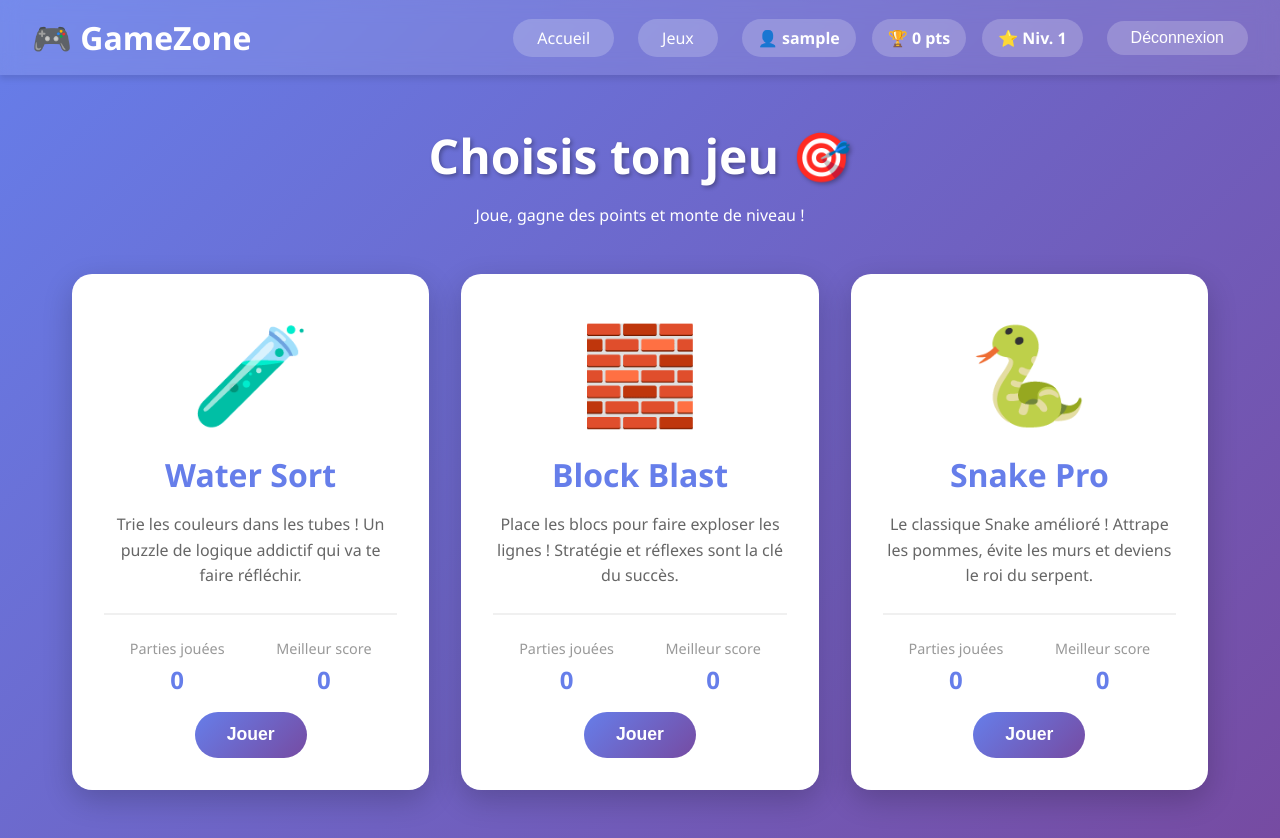
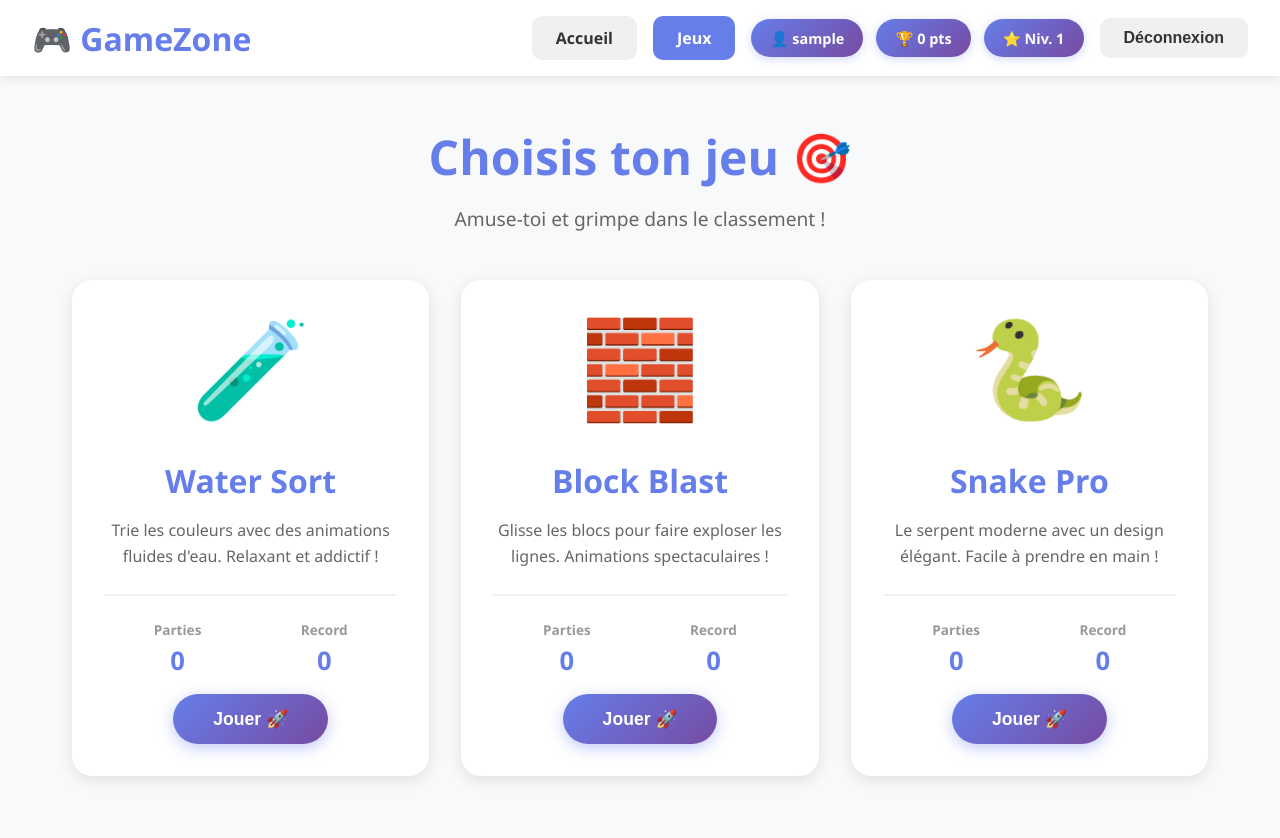
Before and after one commit to TheAmazingArtixx/Dutix, a plain HTML site: page games.html in a window 1280 px wide. Drawn offline with Linux system fonts and the light colour scheme; sample sign-in values are in the browser's storage.

Commit message:
Update games.html

```diff
--- a/games.html
+++ b/games.html
@@ -12,53 +12,61 @@
         }
         body {
             font-family: 'Segoe UI', Tahoma, Geneva, Verdana, sans-serif;
-            background: linear-gradient(135deg, #667eea 0%, #764ba2 100%);
+            background: #f8f9fa;
             min-height: 100vh;
         }
         .navbar {
-            background: rgba(255, 255, 255, 0.1);
-            backdrop-filter: blur(10px);
+            background: white;
             padding: 1rem 2rem;
             display: flex;
             justify-content: space-between;
             align-items: center;
-            box-shadow: 0 4px 6px rgba(0,0,0,0.1);
+            box-shadow: 0 2px 10px rgba(0,0,0,0.1);
         }
         .navbar h1 {
-            color: white;
+            color: #667eea;
             font-size: 2rem;
+            font-weight: 900;
         }
         .navbar-links {
             display: flex;
             align-items: center;
-            gap: 1.5rem;
+            gap: 1rem;
         }
         .navbar a, .navbar button {
-            color: white;
+            color: #333;
             text-decoration: none;
-            padding: 0.5rem 1.5rem;
-            border-radius: 25px;
+            padding: 0.7rem 1.5rem;
+            border-radius: 10px;
             transition: all 0.3s;
-            background: rgba(255, 255, 255, 0.2);
+            background: #f0f0f0;
             border: none;
             cursor: pointer;
             font-size: 1rem;
+            font-weight: 600;
         }
         .navbar a:hover, .navbar button:hover {
-            background: rgba(255, 255, 255, 0.3);
+            background: #667eea;
+            color: white;
             transform: translateY(-2px);
+        }
+        .navbar a.active {
+            background: #667eea;
+            color: white;
         }
         .user-stats {
             display: flex;
-            gap: 1rem;
+            gap: 0.8rem;
             align-items: center;
         }
         .stat-badge {
-            background: rgba(255, 255, 255, 0.2);
-            padding: 0.5rem 1rem;
+            background: linear-gradient(135deg, #667eea 0%, #764ba2 100%);
+            padding: 0.6rem 1.2rem;
             border-radius: 20px;
             color: white;
-            font-weight: 600;
+            font-weight: 700;
+            font-size: 0.9rem;
+            box-shadow: 0 2px 10px rgba(102, 126, 234, 0.3);
         }
         .container {
             max-width: 1200px;
@@ -67,13 +75,23 @@
         }
         .page-header {
             text-align: center;
-            color: white;
+            color: #333;
             margin-bottom: 3rem;
+            animation: fadeIn 0.6s ease-out;
+        }
+        @keyframes fadeIn {
+            from { opacity: 0; transform: translateY(20px); }
+            to { opacity: 1; transform: translateY(0); }
         }
         .page-header h2 {
             font-size: 3rem;
             margin-bottom: 1rem;
-            text-shadow: 2px 2px 4px rgba(0,0,0,0.3);
+            color: #667eea;
+            font-weight: 900;
+        }
+        .page-header p {
+            font-size: 1.2rem;
+            color: #666;
         }
         .games-grid {
             display: grid;
@@ -85,22 +103,37 @@
             border-radius: 20px;
             padding: 2rem;
             text-align: center;
-            transition: all 0.3s;
-            box-shadow: 0 10px 30px rgba(0,0,0,0.2);
+            transition: all 0.4s;
+            box-shadow: 0 4px 15px rgba(0,0,0,0.1);
             cursor: pointer;
+            animation: slideUp 0.6s ease-out;
+            animation-fill-mode: both;
+        }
+        .game-card:nth-child(1) { animation-delay: 0.1s; }
+        .game-card:nth-child(2) { animation-delay: 0.2s; }
+        .game-card:nth-child(3) { animation-delay: 0.3s; }
+        @keyframes slideUp {
+            from { opacity: 0; transform: translateY(30px); }
+            to { opacity: 1; transform: translateY(0); }
         }
         .game-card:hover {
-            transform: translateY(-10px) scale(1.02);
-            box-shadow: 0 15px 40px rgba(0,0,0,0.3);
+            transform: translateY(-15px) scale(1.02);
+            box-shadow: 0 15px 40px rgba(102, 126, 234, 0.3);
         }
         .game-icon {
             font-size: 6rem;
             margin-bottom: 1rem;
+            animation: float 3s ease-in-out infinite;
+        }
+        @keyframes float {
+            0%, 100% { transform: translateY(0px); }
+            50% { transform: translateY(-15px); }
         }
         .game-card h3 {
             font-size: 2rem;
             color: #667eea;
             margin-bottom: 1rem;
+            font-weight: 900;
         }
         .game-card p {
             color: #666;
@@ -118,29 +151,32 @@
             text-align: center;
         }
         .game-stat-label {
-            font-size: 0.9rem;
+            font-size: 0.85rem;
             color: #999;
             margin-bottom: 0.3rem;
+            font-weight: 600;
         }
         .game-stat-value {
-            font-size: 1.5rem;
-            font-weight: bold;
+            font-size: 1.6rem;
+            font-weight: 900;
             color: #667eea;
         }
         .play-btn {
             background: linear-gradient(135deg, #667eea 0%, #764ba2 100%);
             color: white;
-            padding: 0.8rem 2rem;
+            padding: 0.9rem 2.5rem;
             border: none;
             border-radius: 25px;
             font-size: 1.1rem;
-            font-weight: 600;
+            font-weight: 700;
             cursor: pointer;
-            transition: transform 0.3s;
+            transition: all 0.3s;
             margin-top: 1rem;
+            box-shadow: 0 4px 15px rgba(102, 126, 234, 0.4);
         }
         .play-btn:hover {
-            transform: scale(1.05);
+            transform: scale(1.1);
+            box-shadow: 0 6px 20px rgba(102, 126, 234, 0.6);
         }
     </style>
 </head>
@@ -149,7 +185,7 @@
         <h1>🎮 GameZone</h1>
         <div class="navbar-links">
             <a href="index.html">Accueil</a>
-            <a href="games.html">Jeux</a>
+            <a href="games.html" class="active">Jeux</a>
             <div class="user-stats" id="userStats"></div>
             <button onclick="logout()">Déconnexion</button>
         </div>
@@ -158,72 +194,73 @@
     <div class="container">
         <div class="page-header">
             <h2>Choisis ton jeu 🎯</h2>
-            <p>Joue, gagne des points et monte de niveau !</p>
+            <p>Amuse-toi et grimpe dans le classement !</p>
         </div>
 
         <div class="games-grid">
             <div class="game-card" onclick="window.location.href='watersort.html'">
                 <div class="game-icon">🧪</div>
                 <h3>Water Sort</h3>
-                <p>Trie les couleurs dans les tubes ! Un puzzle de logique addictif qui va te faire réfléchir.</p>
+                <p>Trie les couleurs avec des animations fluides d'eau. Relaxant et addictif !</p>
                 <div class="game-stats">
                     <div class="game-stat">
-                        <div class="game-stat-label">Parties jouées</div>
+                        <div class="game-stat-label">Parties</div>
                         <div class="game-stat-value" id="waterSortPlayed">0</div>
                     </div>
                     <div class="game-stat">
-                        <div class="game-stat-label">Meilleur score</div>
+                        <div class="game-stat-label">Record</div>
                         <div class="game-stat-value" id="waterSortBest">0</div>
                     </div>
                 </div>
-                <button class="play-btn" onclick="window.location.href='watersort.html'; event.stopPropagation();">Jouer</button>
+                <button class="play-btn" onclick="window.location.href='watersort.html'; event.stopPropagation();">Jouer 🚀</button>
             </div>
 
             <div class="game-card" onclick="window.location.href='blockblast.html'">
                 <div class="game-icon">🧱</div>
                 <h3>Block Blast</h3>
-                <p>Place les blocs pour faire exploser les lignes ! Stratégie et réflexes sont la clé du succès.</p>
+                <p>Glisse les blocs pour faire exploser les lignes. Animations spectaculaires !</p>
                 <div class="game-stats">
                     <div class="game-stat">
-                        <div class="game-stat-label">Parties jouées</div>
+                        <div class="game-stat-label">Parties</div>
                         <div class="game-stat-value" id="blockBlastPlayed">0</div>
                     </div>
                     <div class="game-stat">
-                        <div class="game-stat-label">Meilleur score</div>
+                        <div class="game-stat-label">Record</div>
                         <div class="game-stat-value" id="blockBlastBest">0</div>
                     </div>
                 </div>
-                <button class="play-btn" onclick="window.location.href='blockblast.html'; event.stopPropagation();">Jouer</button>
+                <button class="play-btn" onclick="window.location.href='blockblast.html'; event.stopPropagation();">Jouer 🚀</button>
             </div>
 
             <div class="game-card" onclick="window.location.href='snake.html'">
                 <div class="game-icon">🐍</div>
                 <h3>Snake Pro</h3>
-                <p>Le classique Snake amélioré ! Attrape les pommes, évite les murs et deviens le roi du serpent.</p>
+                <p>Le serpent moderne avec un design élégant. Facile à prendre en main !</p>
                 <div class="game-stats">
                     <div class="game-stat">
-                        <div class="game-stat-label">Parties jouées</div>
+                        <div class="game-stat-label">Parties</div>
                         <div class="game-stat-value" id="snakePlayed">0</div>
                     </div>
                     <div class="game-stat">
-                        <div class="game-stat-label">Meilleur score</div>
+                        <div class="game-stat-label">Record</div>
                         <div class="game-stat-value" id="snakeBest">0</div>
                     </div>
                 </div>
-                <button class="play-btn" onclick="window.location.href='snake.html'; event.stopPropagation();">Jouer</button>
+                <button class="play-btn" onclick="window.location.href='snake.html'; event.stopPropagation();">Jouer 🚀</button>
             </div>
         </div>
     </div>
 
     <script>
-        // Vérifier si l'utilisateur est connecté
+        const SUPABASE_URL = 'https://fvtchcjegthrssrdvkhl.supabase.co';
+        const SUPABASE_KEY = 'eyJhbGciOiJIUzI1NiIsInR5cCI6IkpXVCJ9.eyJpc3MiOiJzdXBhYmFzZSIsInJlZiI6ImZ2dGNoY2plZ3RocnNzcmR2a2hsIiwicm9sZSI6ImFub24iLCJpYXQiOjE3NjU5NDczMTEsImV4cCI6MjA4MTUyMzMxMX0.srVeg-f7-smeSKbjk-U2kZOcVHrYe7mRkU-GSlsq3wg';
+
         const user = JSON.parse(localStorage.getItem('gameZoneUser'));
 
         if (!user) {
-            alert('Tu dois te connecter pour accéder aux jeux !');
+            alert('Tu dois te connecter pour accéder aux jeux ! 🔐');
             window.location.href = 'login.html';
         } else {
-            // Afficher les stats utilisateur
             const userStats = document.getElementById('userStats');
             userStats.innerHTML = `
                 <span class="stat-badge">👤 ${user.username}</span>
@@ -231,7 +268,6 @@
                 <span class="stat-badge">⭐ Niv. ${user.level || 1}</span>
             `;
 
-            // Afficher les stats de jeu
             if (user.gamesPlayed) {
                 if (user.gamesPlayed.watersort) {
                     document.getElementById('waterSortPlayed').textContent = user.gamesPlayed.watersort.played || 0;
@@ -249,9 +285,10 @@
         }
 
         function logout() {
-            localStorage.removeItem('gameZoneUser');
-            alert('Déconnexion réussie !');
-            window.location.href = 'index.html';
+            if (confirm('Es-tu sûr de vouloir te déconnecter ? 👋')) {
+                localStorage.removeItem('gameZoneUser');
+                window.location.href = 'index.html';
+            }
         }
     </script>
 </body>
```
